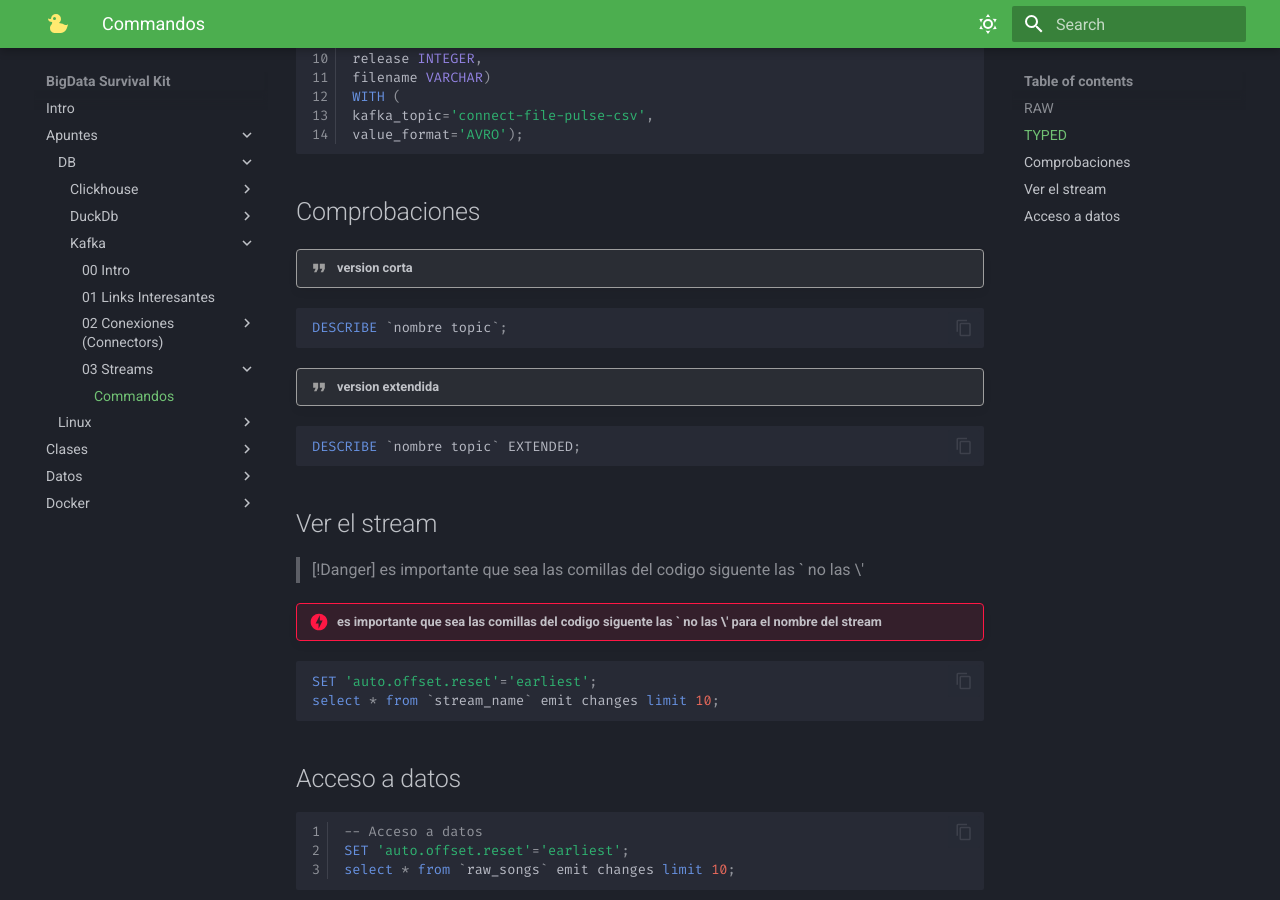
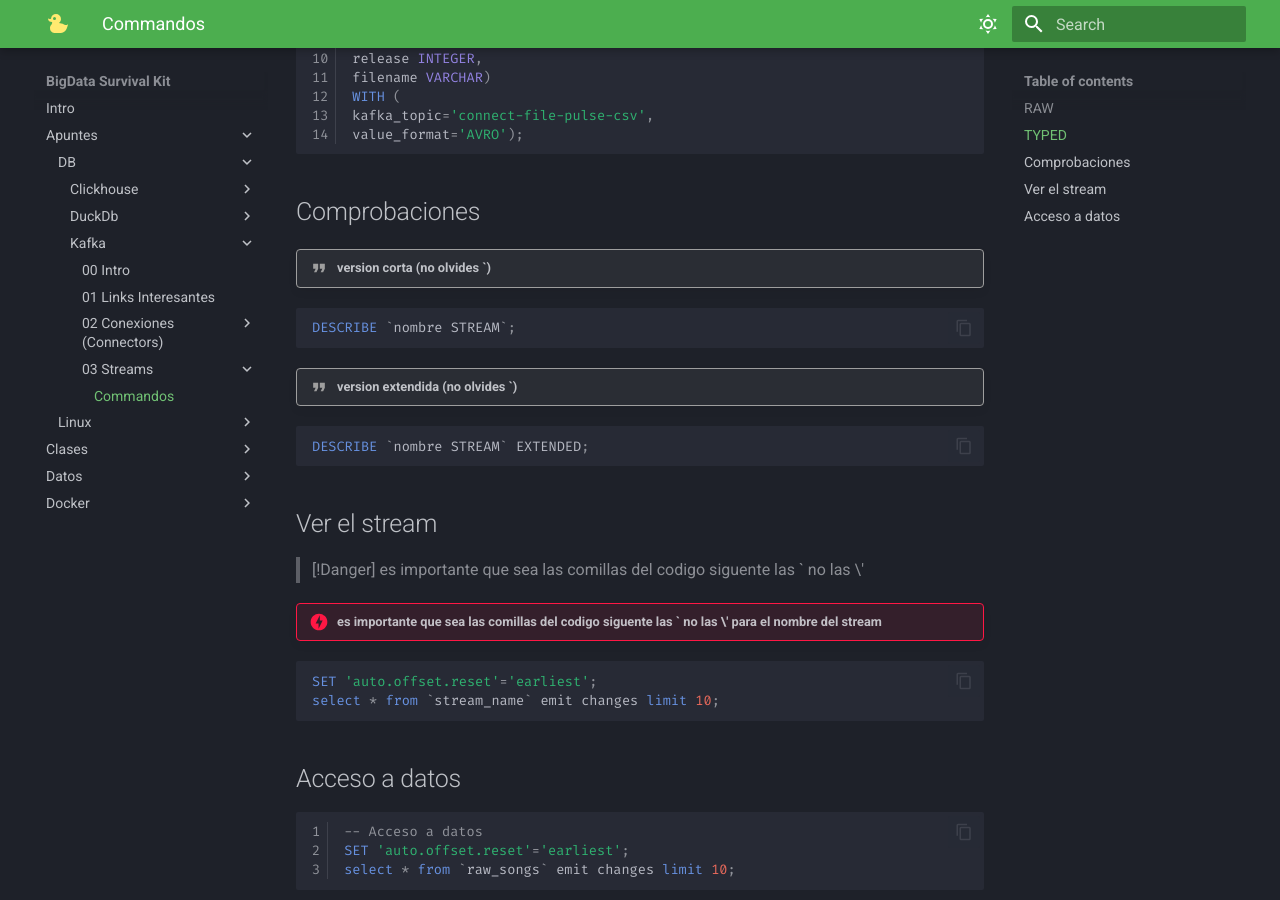
Before and after one commit to alejandroFili/BigData-SurvivalKit, an MkDocs documentation site: the page built from docs/Apuntes/DB/Kafka/03_Streams/Comandos.md, in a window 1280 px wide and 900 px high, scrolled down 1349 px. Built offline with MkDocs 1.6.1 and Material for MkDocs 9.7.7, drawn with Linux system fonts in a browser that asks for light colours.

Commit message:
Update Comandos.md

````diff
--- a/docs/Apuntes/DB/Kafka/03_Streams/Comandos.md
+++ b/docs/Apuntes/DB/Kafka/03_Streams/Comandos.md
@@ -70,16 +70,16 @@ value_format='AVRO');
 
 ## Comprobaciones
 
-!!! quote "version corta"
+!!! quote "version corta (no olvides \`)"
 
 ```sql
-DESCRIBE `nombre topic`;
+DESCRIBE `nombre STREAM`;
 ```
 
-!!! quote "version extendida"
+!!! quote "version extendida (no olvides \`)"
 
 ```sql
-DESCRIBE `nombre topic` EXTENDED;
+DESCRIBE `nombre STREAM` EXTENDED;
 ```
 
 ## Ver el stream
````
